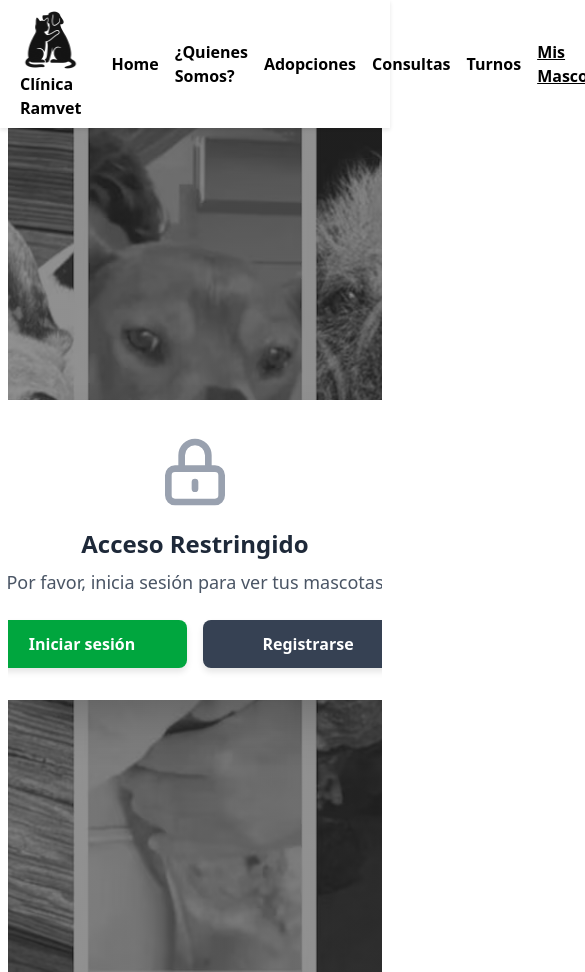
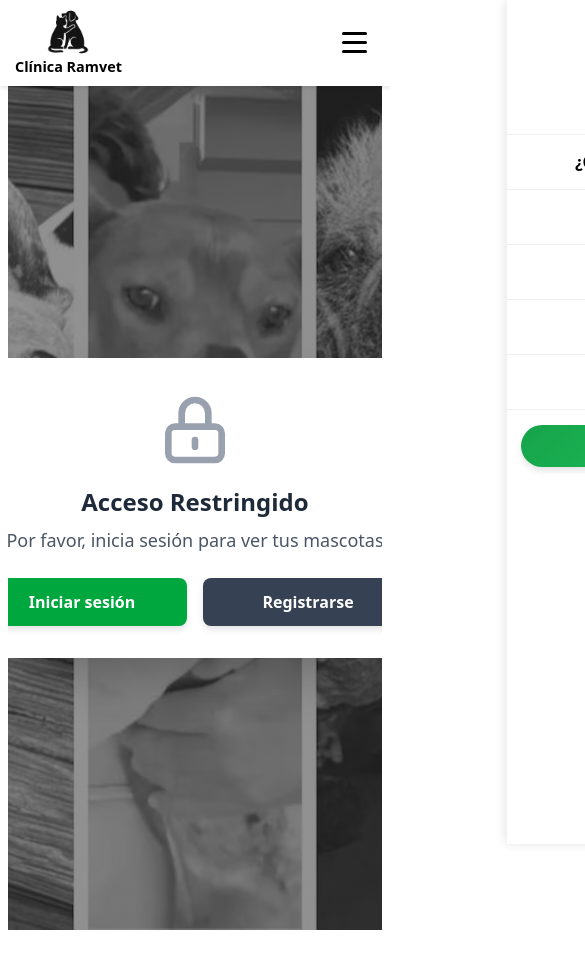
Before and after one commit to Edgarmontenegro123/clinica-veterinaria, a React (Vite) app in the folder frontend/vet-client/: page /mypets in a window 390 px wide. Shown: the top 972 px of the page, 585 px wide, since content can reach past the window. After the commit the page ends 930 px from the top, so only its background shows below. Built offline with nearby package versions, Linux system fonts and the light colour scheme; no server answers.

Commit message:
I fixed the NavBar (I made it responsive with Bootstrap (On small screens the menu collapses to a hamburger menu) and hid it in the Login and Registration modal

```diff
--- a/frontend/vet-client/src/components/RegisterForm.jsx
+++ b/frontend/vet-client/src/components/RegisterForm.jsx
@@ -81,7 +81,7 @@ export default function RegisterForm({ onToggleLogin, onClose }) {
 
   return (
     <div className="form-box register" style={{ "--i": 0, transform: 'translateY(50px)' }}>
-      <h2 className="animation" style={{ "--i": 0, transform: 'translateX(60px)' }}>Regístrate</h2>
+      <h2 className="animation" style={{ "--i": 0 }}>Regístrate</h2>
       <form onSubmit={handleSubmit}>
         <div className="input-box animation" style={{ "--i": 1 }}>
           <input type="text" name="name" value={formData.name} onChange={handleChange} required />
--- a/frontend/vet-client/src/components/css/login.css
+++ b/frontend/vet-client/src/components/css/login.css
@@ -465,16 +465,24 @@
     order: 2;
   }
 
-/* Título "Inicio de Sesión" de Login desplazado a la izquierda */
+/* Título "Inicio de Sesión" de Login - Centrado en móviles */
 .wrapper .form-box.login h2 {
-  margin-left:-100px;
-  margin-top: 30px;
+  margin-left: 0;
+  margin-top: 20px;
+  margin-bottom: 20px;
+  text-align: center;
+  color: #fff;
+  font-size: 26px;
 }
 
-/* Título de Registro */
+/* Título de Registro - Visible y centrado */
   .wrapper .form-box.register h2 {
-    /* Aquí puedes ajustar el título "Regístrate" si lo necesitas */
-    margin-left: -410px;
+    margin-left: 0;
+    margin-top: 20px;
+    margin-bottom: 20px;
+    text-align: center;
+    color: #fff;
+    font-size: 26px;
   }
 
 .wrapper .form-box.register .logreg-link {
@@ -569,6 +577,14 @@
     margin: 12px 0;
     height: 42px;
   }
+.animation {
+  transform: translateX(0px) !important;
+}
+
+.animation2 {
+  transform: translateX(110px) !important;
+}
+
 }
 
 /* === ESTILOS PARA AUTOCOMPLETADO DEL NAVEGADOR === */
--- a/frontend/vet-client/src/components/layout/Navbar.jsx
+++ b/frontend/vet-client/src/components/layout/Navbar.jsx
@@ -1,10 +1,12 @@
 import { useAuthStore } from "../../store/authStore.js";
 import { useLocation, useNavigate } from "react-router-dom";
+import { useState } from "react";
 
 const Navbar = () => {
   const { user, logout  } = useAuthStore();
   const location = useLocation();
   const navigate = useNavigate();
+  const [isOpen, setIsOpen] = useState(false);
 
   const isActive = (path) => {
     return location.pathname === path ? "active-link" : "";
@@ -12,7 +14,22 @@ const Navbar = () => {
 
   const handleLoginClick = () => {
     navigate('/login');
+    setIsOpen(false);
   };
+
+  const handleLinkClick = () => {
+    setIsOpen(false);
+  };
+
+  const handleLogout = () => {
+    logout();
+    setIsOpen(false);
+  };
+
+  // Ocultar Navbar en páginas de Login y Registro
+  if (location.pathname === '/login' || location.pathname === '/register') {
+    return null;
+  }
 
   return (
     <header className="">
@@ -21,33 +38,45 @@ const Navbar = () => {
         <h1>Clínica Ramvet</h1>
       </div>
 
-      <nav>
+      {/* Botón hamburguesa para móviles */}
+      <button
+        className={`navbar-toggler ${isOpen ? 'open' : ''}`}
+        type="button"
+        onClick={() => setIsOpen(!isOpen)}
+        aria-label="Toggle navigation"
+      >
+        <span className="navbar-toggler-icon"></span>
+        <span className="navbar-toggler-icon"></span>
+        <span className="navbar-toggler-icon"></span>
+      </button>
+
+      <nav className={`navbar-collapse ${isOpen ? 'show' : ''}`}>
         <ul>
           <li>
-            <a href="/" className={isActive("/")}>Home</a>
+            <a href="/" className={isActive("/")} onClick={handleLinkClick}>Home</a>
           </li>
 
           <li>
-            <a href="">¿Quienes Somos?</a>
+            <a href="" onClick={handleLinkClick}>¿Quienes Somos?</a>
           </li>
 
           <li>
-            <a href="/adoptions" className={isActive("/adoptions")}>Adopciones</a>
+            <a href="/adoptions" className={isActive("/adoptions")} onClick={handleLinkClick}>Adopciones</a>
           </li>
 
           <li>
-            <a href="">Consultas</a>
+            <a href="" onClick={handleLinkClick}>Consultas</a>
           </li>
 
           <li>
-            <a href="/turnos" className={isActive("/turnos")}>Turnos</a>
+            <a href="/turnos" className={isActive("/turnos")} onClick={handleLinkClick}>Turnos</a>
           </li>
 
           <li>
-            <a href="/mypets" className={isActive("/mypets")}>Mis Mascotas</a>
+            <a href="/mypets" className={isActive("/mypets")} onClick={handleLinkClick}>Mis Mascotas</a>
           </li>
           {user ? (
-            <button className="nav-auth-button nav-logout-button" onClick={logout}>
+            <button className="nav-auth-button nav-logout-button" onClick={handleLogout}>
               Cerrar Sesión
             </button>
           ) : (
--- a/frontend/vet-client/src/index.css
+++ b/frontend/vet-client/src/index.css
@@ -8,13 +8,14 @@ header {
   padding: 8px 20px;
   gap: 30px;
   display: flex;
-  justify-content: flex-start;
+  justify-content: space-between;
   align-items: center;
   font-weight: bold;
   font-size: 1rem;
   box-shadow: 0 2px 4px rgba(0, 0, 0, 0.1);
-  z-index: 10;
+  z-index: 1000;
   top: 0;
+  position: relative;
 }
 
 h1 {
@@ -32,11 +33,49 @@ h1 {
   height: 4rem;
 }
 
+/* Botón hamburguesa */
+.navbar-toggler {
+  display: none;
+  flex-direction: column;
+  background: transparent;
+  border: none;
+  cursor: pointer;
+  padding: 8px;
+  z-index: 1001;
+}
+
+.navbar-toggler-icon {
+  width: 25px;
+  height: 3px;
+  background-color: black;
+  margin: 3px 0;
+  transition: all 0.3s ease;
+  border-radius: 2px;
+}
+
+.navbar-toggler.open .navbar-toggler-icon:nth-child(1) {
+  transform: rotate(45deg) translate(8px, 8px);
+}
+
+.navbar-toggler.open .navbar-toggler-icon:nth-child(2) {
+  opacity: 0;
+}
+
+.navbar-toggler.open .navbar-toggler-icon:nth-child(3) {
+  transform: rotate(-45deg) translate(7px, -7px);
+}
+
+nav {
+  display: flex;
+}
+
 nav ul {
   list-style: none;
   display: flex;
   gap: 1rem;
   align-items: center;
+  margin: 0;
+  padding: 0;
 }
 
 nav a {
@@ -45,6 +84,73 @@ nav a {
 
 nav a.active-link {
   text-decoration: underline;
+}
+
+/* Estilos responsivos para móviles */
+@media (max-width: 768px) {
+  header {
+    justify-content: space-between;
+    padding: 8px 15px;
+  }
+
+  .navbar-toggler {
+    display: flex;
+  }
+
+  .navbar-collapse {
+    position: fixed;
+    top: 0;
+    right: -100%;
+    width: 70%;
+    max-width: 300px;
+    height: 100vh;
+    background-color: white;
+    box-shadow: -2px 0 10px rgba(0, 0, 0, 0.1);
+    transition: right 0.3s ease;
+    z-index: 999;
+    overflow-y: auto;
+  }
+
+  .navbar-collapse.show {
+    right: 0;
+  }
+
+  nav ul {
+    flex-direction: column;
+    gap: 0;
+    width: 100%;
+    padding-top: 80px;
+  }
+
+  nav ul li {
+    width: 100%;
+    text-align: center;
+    border-bottom: 1px solid #f0f0f0;
+  }
+
+  nav ul li a {
+    display: block;
+    padding: 15px 20px;
+    width: 100%;
+  }
+
+  nav ul li a:hover {
+    background-color: #f5f5f5;
+  }
+
+  .nav-auth-button {
+    width: 90%;
+    margin: 15px auto;
+    display: block;
+  }
+
+  .logo h1 {
+    font-size: 0.9rem;
+  }
+
+  .logo img {
+    height: 3rem;
+  }
 }
 
 /* Estilos para botones de autenticación en navbar */
```
